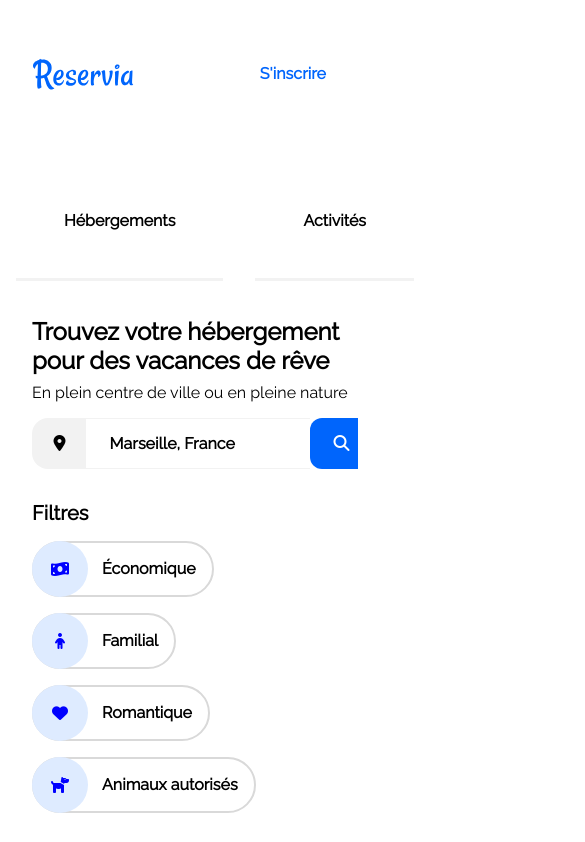
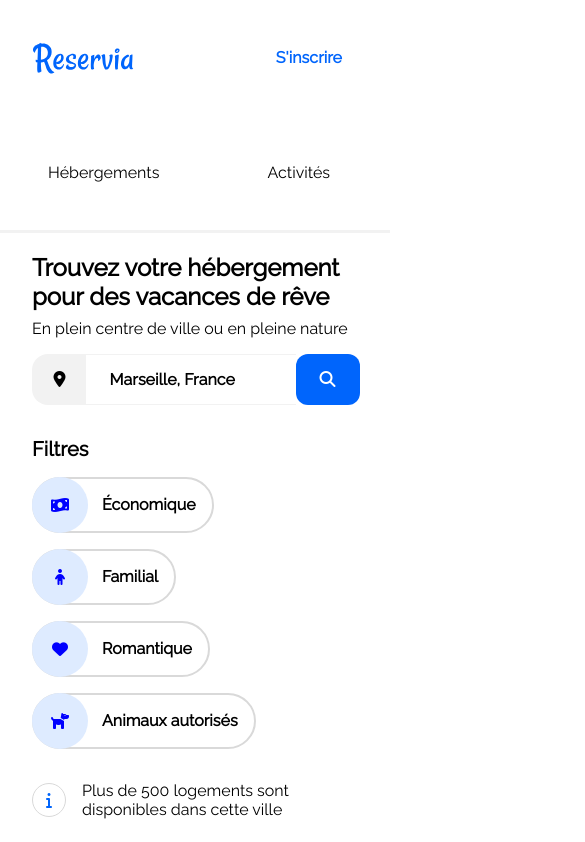
Before and after one commit to PatrickNCDX/P, a plain HTML site: page index.html in a window 390 px wide. Shown: the top 842 px of the page, 585 px wide, since content can reach past the window. Drawn offline with Linux system fonts and the light colour scheme.

Commit message:
Correction CSS

```diff
--- a/styles.css
+++ b/styles.css
@@ -10,7 +10,7 @@
       .header {
         display: grid;
         margin: auto;
-        max-width: 1920px;
+        max-width: 1440px;
         align-items: center;
       }
       .headerImg {
@@ -25,9 +25,8 @@
         align-items: center;
       }
       .headerNavLink {
-        margin: 1rem;
         padding: 3rem;
-        font-weight: 600;
+        font-weight: 500;
         text-align: center;
         border-top: 3px transparent solid;
         border-bottom: 3px transparent solid;
@@ -40,7 +39,6 @@
       }
       .headerSignup {
         display: flex;
-        margin: 1rem;
         padding: 3rem;
         grid-area: button;
         font-weight: 600;
@@ -53,7 +51,7 @@
       .main {
         margin: auto;
         padding: 0 2rem;
-        max-width: 1920px;
+        max-width: 1440px;
         box-sizing: border-box;
       }
 /*Début Search*/
@@ -324,14 +322,14 @@
 /*Début Footer*/
   .footer {
         margin: auto;
-        width: 1920px;
+        width: 1440px;
         background-color: #F2F2F2;
   }
   .footerColumnwrapper {
         display: flex;
         margin: auto;
         padding: 0 2rem;
-        width: 1920px;
+        width: 1440;
         max-width: 100%;
         box-sizing: border-box;
   }
@@ -388,13 +386,14 @@
         border-bottom-color: #0065FC;
     }
   }
-  @media screen and (max-width: 600px) {
+  @media screen and (max-width: 600px) and (min-width: 350px) {
     .searchForm {
         display: flex;
         width: 100%;
+        min-width: 350px;
     }
     .searchFormSearchinput {
-        flex: 1;
+        width: 60%;
     }
     .searchFormSubmitinput{
         border-radius: 12px;
@@ -422,7 +421,7 @@
         display: none;
     }
   }
-  @media (max-width: 1440px) {
+  @media screen and (max-width: 1440px) and (min-width: 350px) {
     .hosting {
         grid-template-columns: 1fr;
         row-gap: 2rem;
@@ -448,29 +447,29 @@
         grid-column: 1/-1;
     }
   }
-  @media (min-width: 925px) {
+  @media screen and (min-width: 925px) {
     .hostingMain {
         grid-template-columns: repeat(3, 1fr);
     }
   }
-  @media (max-width: 925px) and (min-width: 650px) {
+  @media screen and (max-width: 925px) and (min-width: 650px) {
     .hostingMain {
         grid-template-columns: 1fr 1fr;
     }
   }
-  @media (max-width: 650px) {
+  @media screen and (max-width: 650px) {
     .hostingMain {
         grid-template-columns: 1fr;
         background-color: white;
     }
   }
-  @media (max-width: 1000px) {
+  @media screen and (max-width: 1000px) and (min-width: 350px) {
     .hostingPopular {
         grid-template-columns: 1fr;
         grid-template-rows: auto repeat(3, 9rem);
     }
   }
-  @media (min-width: 1100px) {
+  @media screen and (min-width: 1100px) {
     .activity {
         grid-template-columns: repeat(4, 1fr);
         grid-template-rows: auto 14rem 2rem 2rem 2rem 14rem;
@@ -500,28 +499,28 @@
         grid-row: 4/7;
     }
   }
-  @media (max-width: 1100px) {
+  @media screen and (max-width: 1100px) {
     .activity {
         row-gap: 2rem;
         grid-template-columns: repeat(3, 1fr);
         grid-template-rows: auto 12rem 12rem;
     }
   }
-  @media (max-width: 925px) {
+  @media screen and (max-width: 925px) {
     .activity {
         row-gap: 2rem;
         grid-template-columns: repeat(2, 1fr);
         grid-template-rows: auto 12rem 12rem 12rem;
     }
   }
-  @media (max-width: 650px) {
+  @media screen and (max-width: 650px) {
     .activity {
         row-gap: 2rem;
         grid-template-columns: 1fr;
         grid-template-rows: auto 12rem 12rem 12rem 12rem 12rem 12rem;
     }
   }
-  @media (max-width: 750px) {
+  @media screen and (max-width: 750px) {
     .footerColumnwrapper {
         flex-direction: column;
         padding: 2rem;
@@ -544,4 +543,11 @@
         margin-bottom: 0;
     }
   }
+  @media screen and (max-width: 1500px) and (min-width: 350px) {
+    .footer{
+      margin: auto;
+      width: 100%;
+    }
+  }
+
 /*Fin Responsive*/
```
